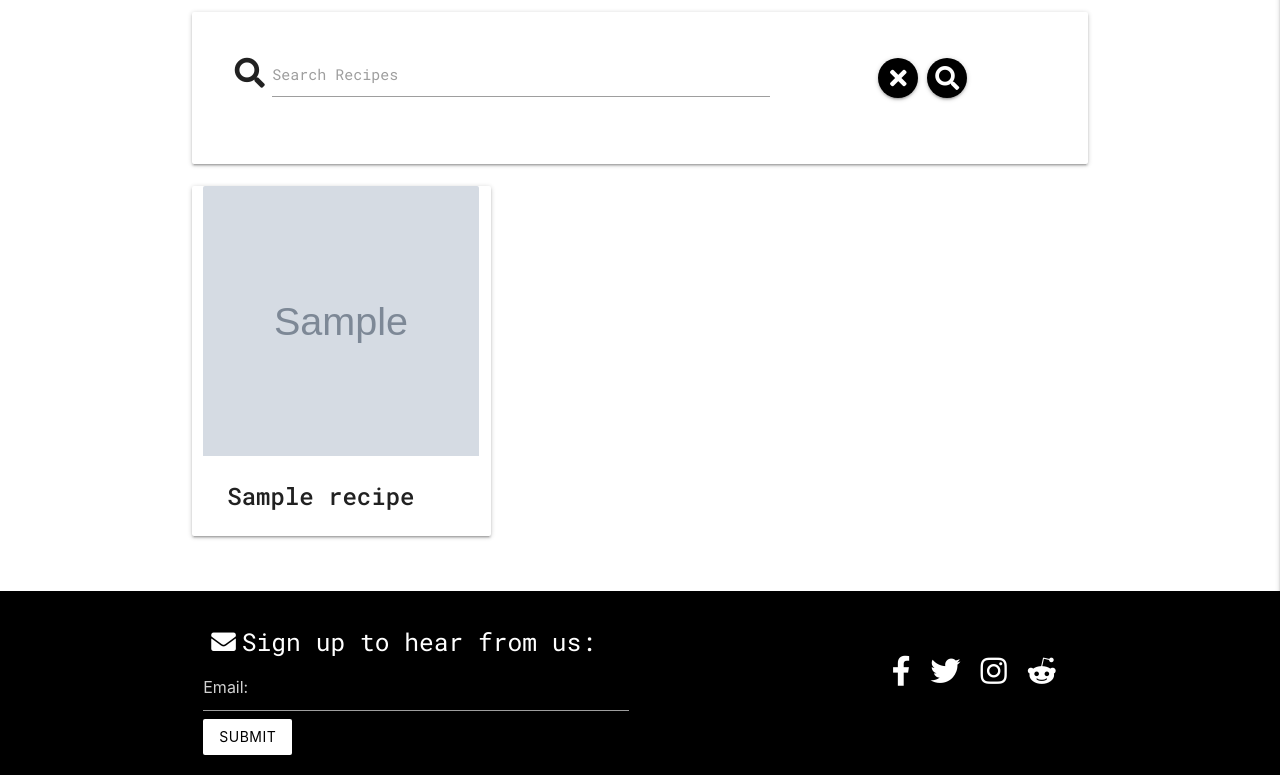
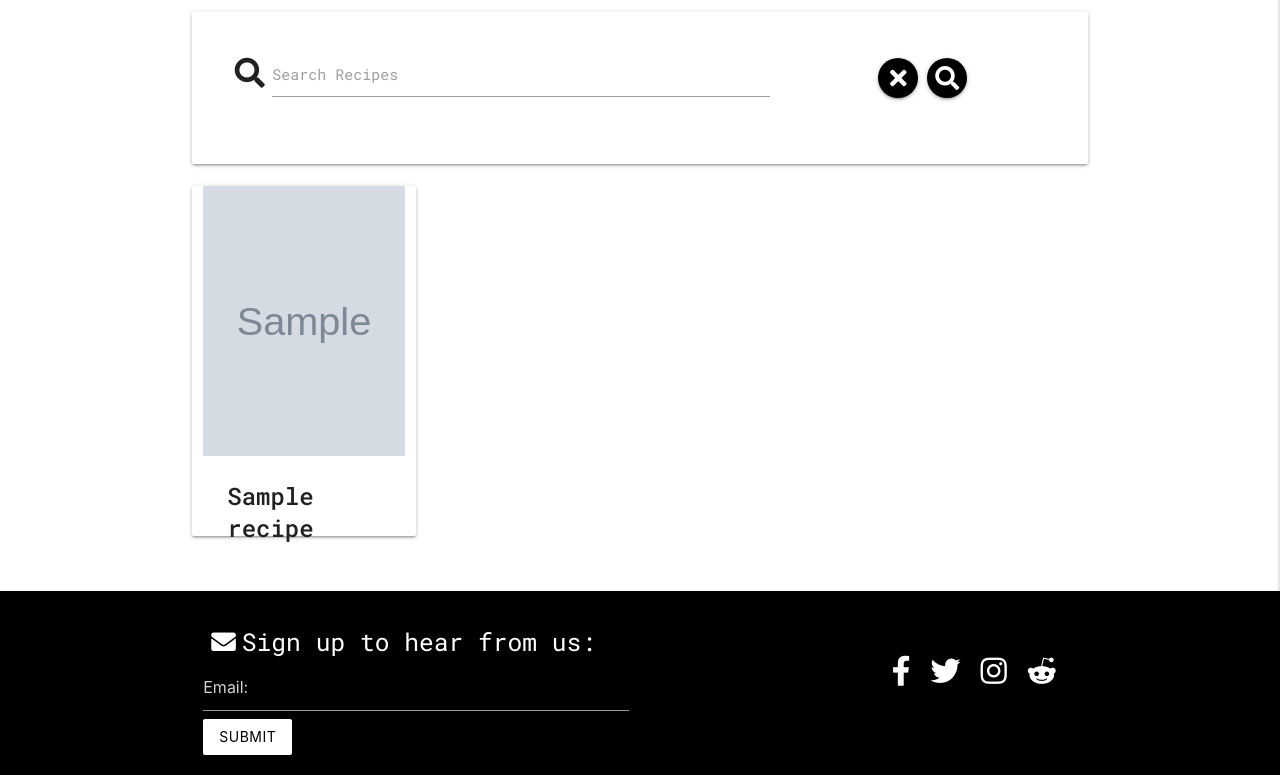
Before and after one commit to jaydavis359/Cocktail-Collector, a Flask app: page /search in a window 1280 px wide. Shown: the part 147-922 px from the top of the page. Run offline with Flask 2, Linux system fonts and the light colour scheme; grey boxes marked "Sample" are stand-in pictures; a database or web service that is not in the repository returns one stand-in record (values such as "Sample title"); some libraries are stand-ins or nearby versions.

Commit message:
Fix card layout

```diff
--- a/templates/recipes.html
+++ b/templates/recipes.html
@@ -29,7 +29,7 @@
     {% if recipes|length > 0 %}
     <div class="row">
         {% for recipe in recipes %}
-        <div class="card recipe-card col 12 m4">
+        <div class="card recipe-card col 12 m3">
             <div class="card-image waves-effect waves-block waves-light">
               <img class="activator recipe-image" src="{{ recipe.img_url }}">
             </div>
```
